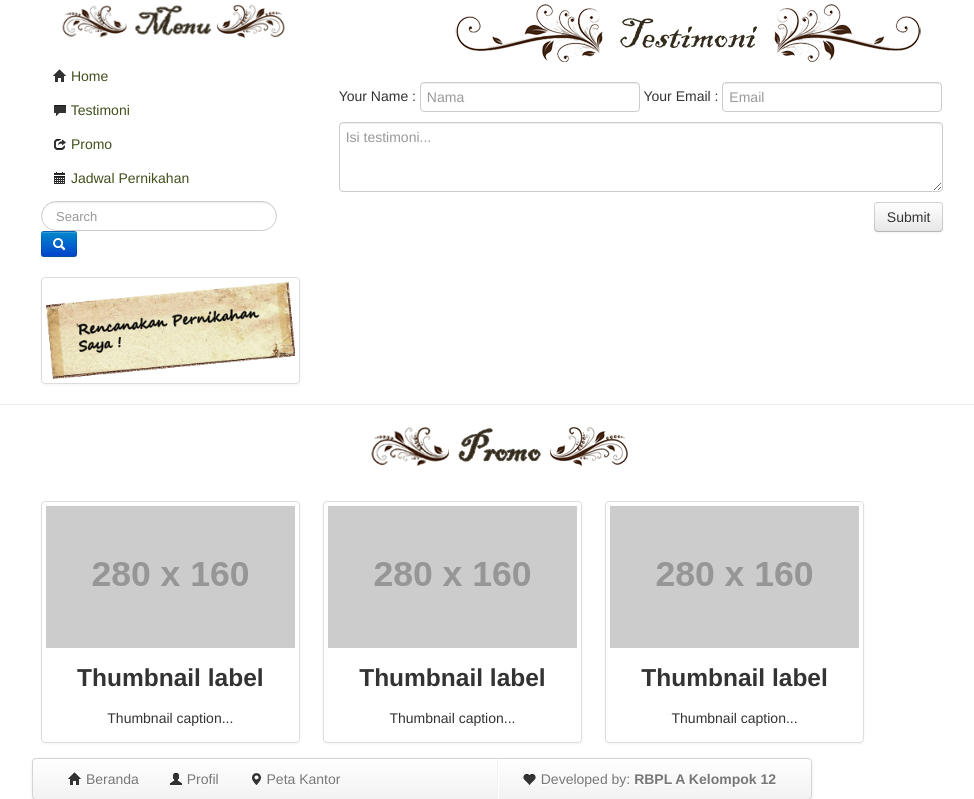
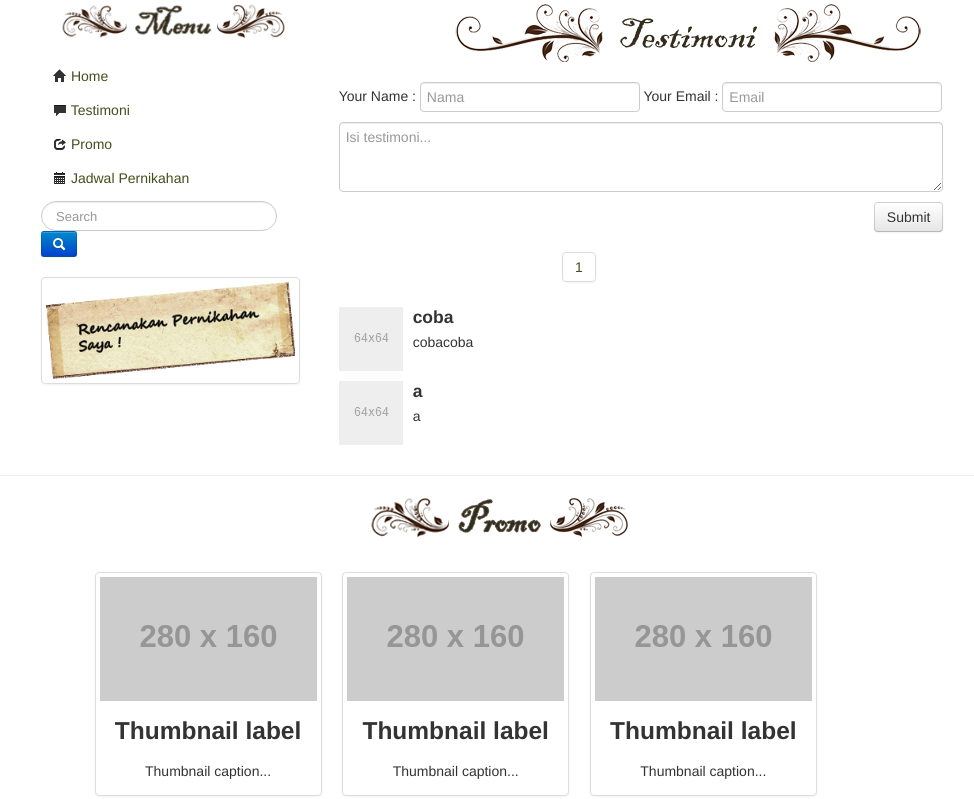
Before and after one commit to ernestina/online-wedding-planner, a PHP site: page /view/view-testimoni.php in a window 1280 px wide. Shown: the part 171-970 px from the top of the page, without its empty margins (138-1112 px from the left). Run offline with PHP 8.4, Linux system fonts and the light colour scheme; data comes from the database, SQL or seed files in the repository; some libraries are stand-ins or nearby versions.

Commit message:
Issue 3: Testimoni | perbaikan 2 view testimoni

```diff
--- a/trunk/view/view-testimoni.php
+++ b/trunk/view/view-testimoni.php
@@ -37,6 +37,85 @@
 			</ul> </div>-->
 
 		<!--daftar testimoni-->
+		<?php
+
+	//include_once('header.php');
+	echo "<div class='span8'>";
+        // connect to the database
+        include('../model/koneksi.php');
+		$konek = new Koneksi();
+		$konek->con();
+		// number of results to show per page
+        $per_page = 3;
+
+        /* get results from database
+        $result = mysql_query("SELECT * FROM testimoni")
+                or die(mysql_error());*/
+
+		// figure out the total pages in the database
+        $result = mysql_query("SELECT * FROM testimoni");
+        $total_results = mysql_num_rows($result);
+        $total_pages = ceil($total_results / $per_page);
+
+		// check if the 'page' variable is set in the URL (ex: view-paginated.php?page=1)
+        if (isset($_GET['page']) && is_numeric($_GET['page']))
+        {
+                $show_page = $_GET['page'];
+
+                // make sure the $show_page value is valid
+                if ($show_page > 0 && $show_page <= $total_pages)
+                {
+                        $start = ($show_page -1) * $per_page;
+                        $end = $start + $per_page;
+                }
+                else
+                {
+                        // error - show first set of results
+                        $start = 0;
+                        $end = $per_page;
+                }
+        }
+        else
+        {
+                // if page isn't set, show first set of results
+                $start = 0;
+                $end = $per_page;
+        }
+
+        // display pagination
+
+        echo "<div class='pagination pagination-centered'> ";
+        for ($i = 1; $i <= $total_pages; $i++)
+        {
+                echo "<ul><li><a href='test.php?page=$i'>$i</a></li></ul> ";
+				//echo "<a href='test.php?page=$i'>$i</a> ";
+        }
+        echo "</div>";
+
+        // loop through results of database query, displaying them in the table
+        for ($i = $start; $i < $end; $i++)
+        {
+                // make sure that PHP doesn't try to show results that don't exist
+                if ($i == $total_results) { break; }
+
+                // echo out the contents of each row into a table
+                echo "<tr>";
+				echo "<td><ul class='media-list'><body body bgcolor='#CCFF33'><li class='media'>";
+				echo "<a class='pull-left' href='#'><img class='media-object' src='../lib/img/64.png'></a>";
+
+				echo "<div class='media-body'>";
+                //echo '<td>' . mysql_result($result, $i, 'testi_id') . '</td>';
+                echo '<h4 class="media-heading">' . mysql_result($result, $i, 'nama') . '</h4>';
+                echo '<td>' . mysql_result($result, $i, 'isi_testi') . '</td>';
+                //echo '<td><a href="edit.php?id=' . mysql_result($result, $i, 'testi_id') . '">Edit</a></td>';
+                //echo '<td><a href="delete.php?id=' . mysql_result($result, $i, 'testi_id') . '">Delete</a></td>';
+                echo "</div> </li></body></ul></td></tr>";
+        }
+
+        // close table>
+        //echo "</table>";
+?>
+
 		</div></div></div>
 
 <?php
```
